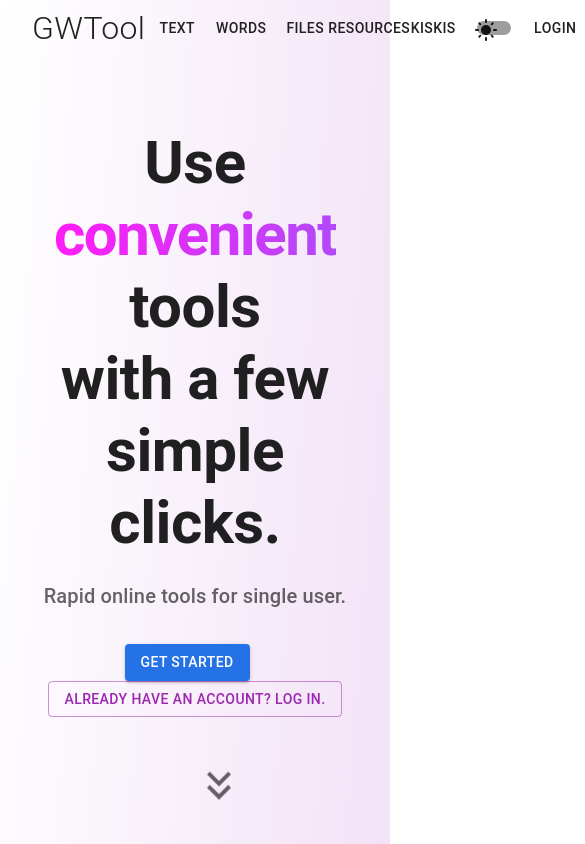
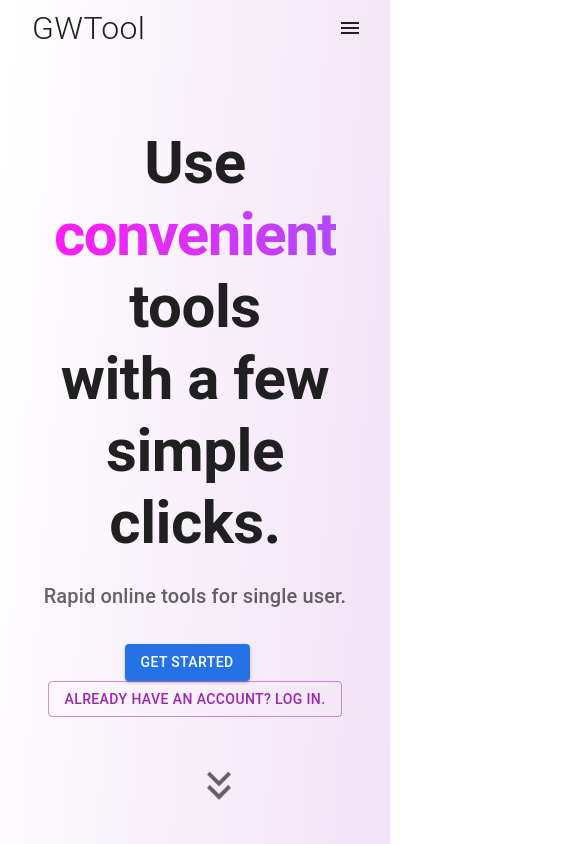
Before and after one commit to andygqw/GWTool_React, a React (Create React App) app: page / in a window 390 px wide. Shown: the top 844 px of the page, 585 px wide, since content can reach past the window. Built offline with nearby package versions, Linux system fonts and the light colour scheme.

Commit message:
phone screen compatible for app.js

```diff
--- a/src/App.js
+++ b/src/App.js
@@ -8,17 +8,21 @@ import {
     Button,
     AppBar,
     Box,
+    IconButton,
+    Drawer,
+    List,
+    ListItem,
+    ListItemText
 } from '@mui/material';
-import {DarkMode, LightMode} from '@mui/icons-material';
+import {DarkMode, LightMode, Menu as MenuIcon} from '@mui/icons-material';
 import {theme} from './theme';
 import NotFoundPage from './Component/NotFoundPage';
 import LandingPage from './Component/LandingPage';
 import LoginPage from './Component/LoginPage';
 import RegisterPage from './Component/RegisterPage';
 import TextPage from './Component/TextPage';
+import {Route, Routes, useNavigate} from 'react-router-dom';
 import './App.css';
-
-import {Route, Routes, useNavigate} from 'react-router-dom';
 
 function App() {
     const getDefaultMode = () => {
@@ -28,6 +32,7 @@ function App() {
 
     const [mode, setMode] = useState(getDefaultMode);
     const [isLoggedIn, setIsLoggedIn] = useState(!!localStorage.getItem('token'));
+    const [drawerOpen, setDrawerOpen] = useState(false);
 
     const themeMode = useMemo(() => theme(mode), [mode]);
 
@@ -55,20 +60,20 @@ function App() {
         navigate('/');
     };
 
+    const toggleDrawer = () => {
+        setDrawerOpen(!drawerOpen);
+    };
+
+    const handleMenuClick = (path) => {
+        navigate(path);
+        setDrawerOpen(false);
+    };
+
     return (
         <ThemeProvider theme={themeMode}>
             <CssBaseline/>
-            <AppBar position="absolute"
-                    elevation={0}
-                    color="transparent"
-                    sx={{
-                        top: 0,
-                        left: 0,
-                        right: 0,
-                        pl: 2,
-                        pr: 2,
-                    }}
-            >
+            <AppBar position="absolute" elevation={0} color="transparent"
+                    sx={{top: 0, left: 0, right: 0, pl: 2, pr: 2}}>
                 <Toolbar>
                     <Typography
                         onClick={() => navigate('/')}
@@ -84,6 +89,7 @@ function App() {
                         }}>
                         GWTool
                     </Typography>
+                    <Box sx={{display: {xs: 'none', md: 'flex'}}}>
                         <Button color="inherit" onClick={() => navigate('/text')}>Text</Button>
                         <Button color="inherit" onClick={() => navigate('/word')}>Words</Button>
                         <Button color="inherit" onClick={() => navigate('/file')}>Files</Button>
@@ -104,8 +110,56 @@ function App() {
                                 Login
                             </Button>
                         )}
+                    </Box>
+                    <IconButton
+                        edge="end"
+                        color="inherit"
+                        aria-label="menu"
+                        onClick={toggleDrawer}
+                        sx={{display: {xs: 'flex', md: 'none'}}}
+                    >
+                        <MenuIcon/>
+                    </IconButton>
                 </Toolbar>
             </AppBar>
+
+            <Drawer anchor="right" open={drawerOpen} onClose={toggleDrawer}>
+                <List sx={{width: 250}}>
+                    <ListItem button onClick={() => handleMenuClick('/text')}>
+                        <ListItemText primary="Text"/>
+                    </ListItem>
+                    <ListItem button onClick={() => handleMenuClick('/word')}>
+                        <ListItemText primary="Words"/>
+                    </ListItem>
+                    <ListItem button onClick={() => handleMenuClick('/file')}>
+                        <ListItemText primary="Files"/>
+                    </ListItem>
+                    <ListItem button onClick={() => handleMenuClick('/resource')}>
+                        <ListItemText primary="Resources"/>
+                    </ListItem>
+                    <ListItem button onClick={() => handleMenuClick('/kiskis')}>
+                        <ListItemText primary="KisKis"/>
+                    </ListItem>
+                    <ListItem button onClick={toggleTheme}>
+                        <Switch
+                            checked={mode === 'dark'}
+                            icon={<LightMode sx={{color: themeMode.palette.text.primary}}/>}
+                            checkedIcon={<DarkMode sx={{color: themeMode.palette.text.primary}}/>}
+                        />
+                        <ListItemText primary="Toggle Theme"/>
+                    </ListItem>
+                    {isLoggedIn ? (
+                        <ListItem button onClick={handleLogout}>
+                            <ListItemText primary="Logout"/>
+                        </ListItem>
+                    ) : (
+                        <ListItem button onClick={() => handleMenuClick('/login')}>
+                            <ListItemText primary="Login"/>
+                        </ListItem>
+                    )}
+                </List>
+            </Drawer>
+
             <Box component="main" sx={{
                 height: 'auto',
                 margin: 0,
@@ -121,7 +175,7 @@ function App() {
                     <Route path="/login" element={<LoginPage setIsLoggedIn={setIsLoggedIn}/>}/>
                     <Route path="/register" element={<RegisterPage/>}/>
                     <Route path="/text" element={<TextPage/>}/>
-                    <Route path="*" element={<NotFoundPage />} />
+                    <Route path="*" element={<NotFoundPage/>}/>
                 </Routes>
             </Box>
         </ThemeProvider>
```
Lines whose indentation alone changed are shown as unchanged.
